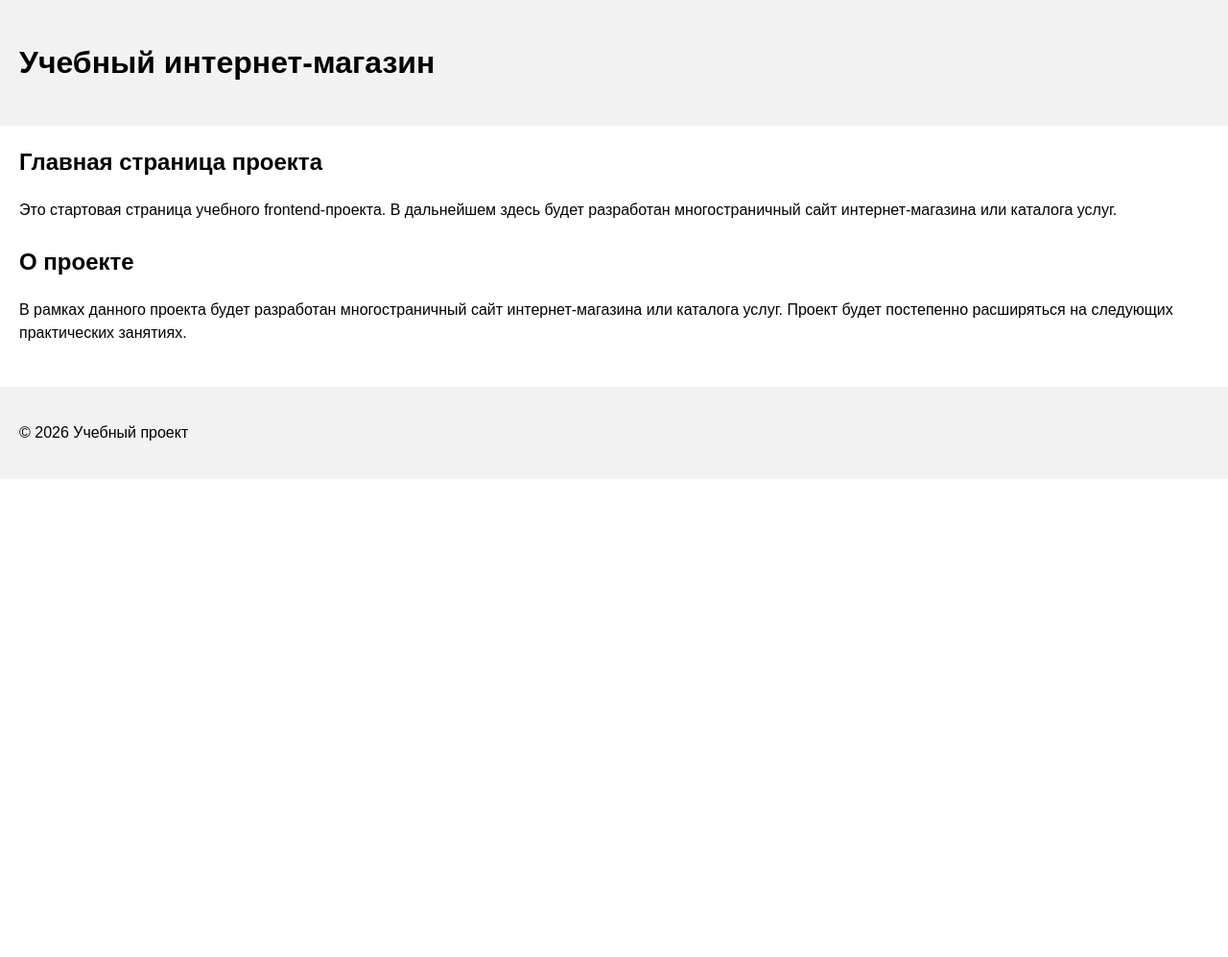
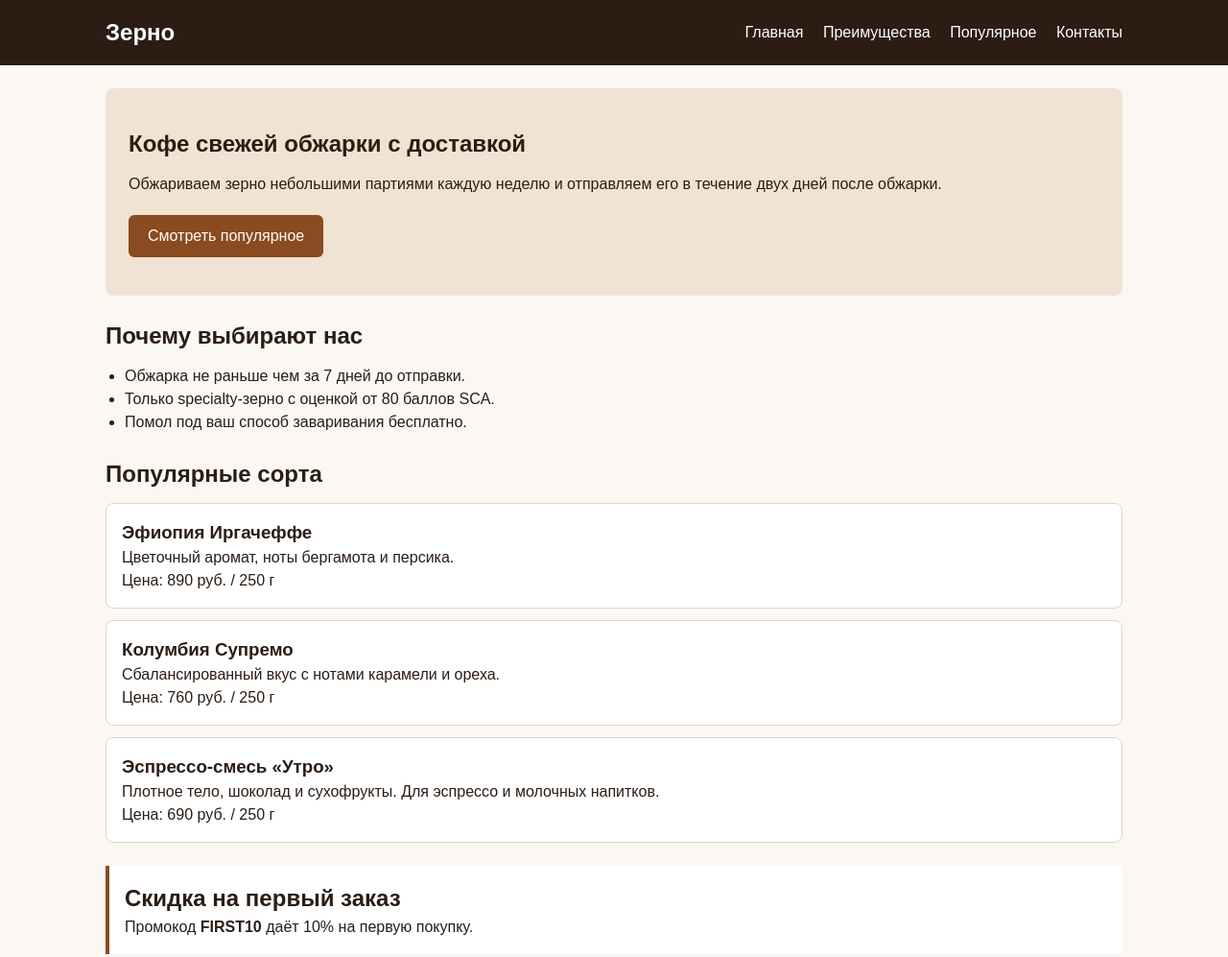
Before and after one commit to kikimor0607/kr1-html-css-shop, a plain HTML site: page index.html in a window 1280 px wide. Shown: the top 997 px of the page at 96% size. Before the commit the page ends 800 px from the top, so only its background shows below. Drawn offline with Linux system fonts and the light colour scheme.

Commit message:
feat: add semantic HTML structure and base CSS styles

```diff
--- a/css/style.css
+++ b/css/style.css
@@ -1,27 +1,135 @@
+/* Минимальный сброс стилей */
+*,
+*::before,
+*::after {
+  box-sizing: border-box;
+}
+
+body,
+h1,
+h2,
+h3,
+p,
+ul {
+  margin: 0;
+}
+
+img {
+  max-width: 100%;
+  display: block;
+}
+
+/* Базовые стили страницы */
 body {
-  margin: 0;
   font-family: Arial, sans-serif;
   line-height: 1.5;
+  color: #2b1d14;
+  background-color: #fbf7f2;
 }
 
-header,
-main,
-footer {
-  padding: 20px;
+a {
+  color: #8a4b20;
 }
 
-header {
-  background-color: #f2f2f2;
+.container {
+  max-width: 1100px;
+  margin: 0 auto;
+  padding: 0 20px;
 }
 
-footer {
-  background-color: #f2f2f2;
+/* Шапка */
+.header {
+  background-color: #2b1d14;
+  color: #ffffff;
+  padding: 16px 0;
 }
 
+.header-inner {
+  display: flex;
+  align-items: center;
+  justify-content: space-between;
+}
+
+.logo {
+  color: #ffffff;
+  font-size: 24px;
+  font-weight: bold;
+  text-decoration: none;
+}
+
+.menu {
+  list-style: none;
+  padding: 0;
+}
+
+.menu li {
+  display: inline-block;
+  margin-left: 16px;
+}
+
+.menu a {
+  color: #ffffff;
+  text-decoration: none;
+}
+
+/* Hero-блок */
+.hero {
+  margin: 24px 0;
+  padding: 40px 24px;
+  background-color: #f1e3d3;
+  border-radius: 8px;
+}
+
+.hero h1 {
+  margin-bottom: 12px;
+}
+
+.hero p {
+  margin-bottom: 20px;
+}
+
+.button {
+  display: inline-block;
+  padding: 10px 20px;
+  border: none;
+  border-radius: 6px;
+  background-color: #8a4b20;
+  color: #ffffff;
+  text-decoration: none;
+  cursor: pointer;
+}
+
+/* Контент и боковая колонка */
 section {
   margin-bottom: 24px;
 }
 
 section h2 {
-  margin-top: 0;
+  margin-bottom: 12px;
 }
+
+.advantages ul {
+  padding-left: 20px;
+}
+
+.product {
+  margin-bottom: 12px;
+  padding: 16px;
+  background-color: #ffffff;
+  border: 1px solid #e3d5c6;
+  border-radius: 8px;
+}
+
+.sidebar {
+  margin-bottom: 24px;
+  padding: 16px;
+  background-color: #ffffff;
+  border-left: 4px solid #8a4b20;
+}
+
+/* Подвал */
+.footer {
+  padding: 20px 0;
+  background-color: #2b1d14;
+  color: #e3d5c6;
+}
--- a/index.html
+++ b/index.html
@@ -3,36 +3,80 @@
 <head>
   <meta charset="UTF-8">
   <meta name="viewport" content="width=device-width, initial-scale=1.0">
-  <title>Каталог товаров</title>
+  <title>Зерно — кофе свежей обжарки</title>
   <link rel="stylesheet" href="css/style.css">
 </head>
 <body>
-  <header>
-    <h1>Учебный интернет-магазин</h1>
+  <header class="header">
+    <div class="container header-inner">
+      <a class="logo" href="index.html">Зерно</a>
+      <nav class="nav" aria-label="Основная навигация">
+        <ul class="menu">
+          <li><a href="index.html">Главная</a></li>
+          <li><a href="#advantages">Преимущества</a></li>
+          <li><a href="#popular">Популярное</a></li>
+          <li><a href="#contacts">Контакты</a></li>
+        </ul>
+      </nav>
+    </div>
   </header>
 
-  <main>
-    <section>
-      <h2>Главная страница проекта</h2>
+  <main class="container">
+    <section class="hero">
+      <h1>Кофе свежей обжарки с доставкой</h1>
       <p>
-        Это стартовая страница учебного frontend-проекта.
-        В дальнейшем здесь будет разработан многостраничный сайт
-        интернет-магазина или каталога услуг.
+        Обжариваем зерно небольшими партиями каждую неделю и отправляем
+        его в течение двух дней после обжарки.
       </p>
+      <a class="button" href="#popular">Смотреть популярное</a>
     </section>
 
-    <section>
-      <h2>О проекте</h2>
-      <p>
-        В рамках данного проекта будет разработан многостраничный сайт
-        интернет-магазина или каталога услуг. Проект будет постепенно
-        расширяться на следующих практических занятиях.
-      </p>
-    </section>
+    <div class="content">
+      <div>
+        <section id="advantages" class="advantages">
+          <h2>Почему выбирают нас</h2>
+          <ul>
+            <li>Обжарка не раньше чем за 7 дней до отправки.</li>
+            <li>Только specialty-зерно с оценкой от 80 баллов SCA.</li>
+            <li>Помол под ваш способ заваривания бесплатно.</li>
+          </ul>
+        </section>
+
+        <section id="popular" class="popular">
+          <h2>Популярные сорта</h2>
+
+          <article class="product">
+            <h3>Эфиопия Иргачеффе</h3>
+            <p>Цветочный аромат, ноты бергамота и персика.</p>
+            <p>Цена: 890 руб. / 250 г</p>
+          </article>
+
+          <article class="product">
+            <h3>Колумбия Супремо</h3>
+            <p>Сбалансированный вкус с нотами карамели и ореха.</p>
+            <p>Цена: 760 руб. / 250 г</p>
+          </article>
+
+          <article class="product">
+            <h3>Эспрессо-смесь «Утро»</h3>
+            <p>Плотное тело, шоколад и сухофрукты. Для эспрессо и молочных напитков.</p>
+            <p>Цена: 690 руб. / 250 г</p>
+          </article>
+        </section>
+      </div>
+
+      <aside class="sidebar">
+        <h2>Скидка на первый заказ</h2>
+        <p>Промокод <strong>FIRST10</strong> даёт 10% на первую покупку.</p>
+      </aside>
+    </div>
   </main>
 
-  <footer>
-    <p>&copy; 2026 Учебный проект</p>
+  <footer id="contacts" class="footer">
+    <div class="container">
+      <p>Москва, ул. Обжарочная, 7 · +7 (495) 000-00-00 · hello@zerno.example</p>
+      <p>&copy; 2026 Зерно. Учебный проект</p>
+    </div>
   </footer>
 </body>
 </html>
```
Also changed, not shown: 1 other file.
